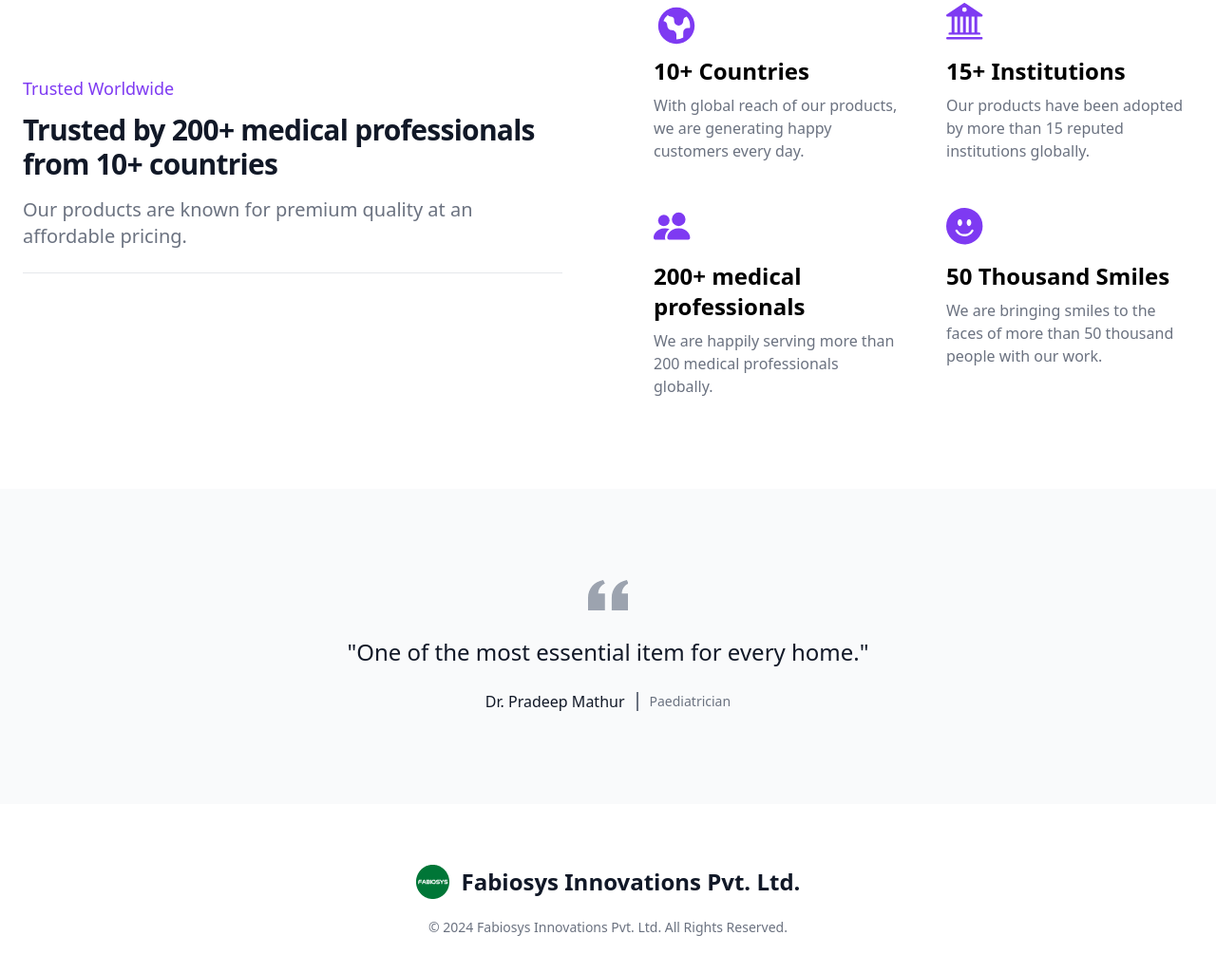
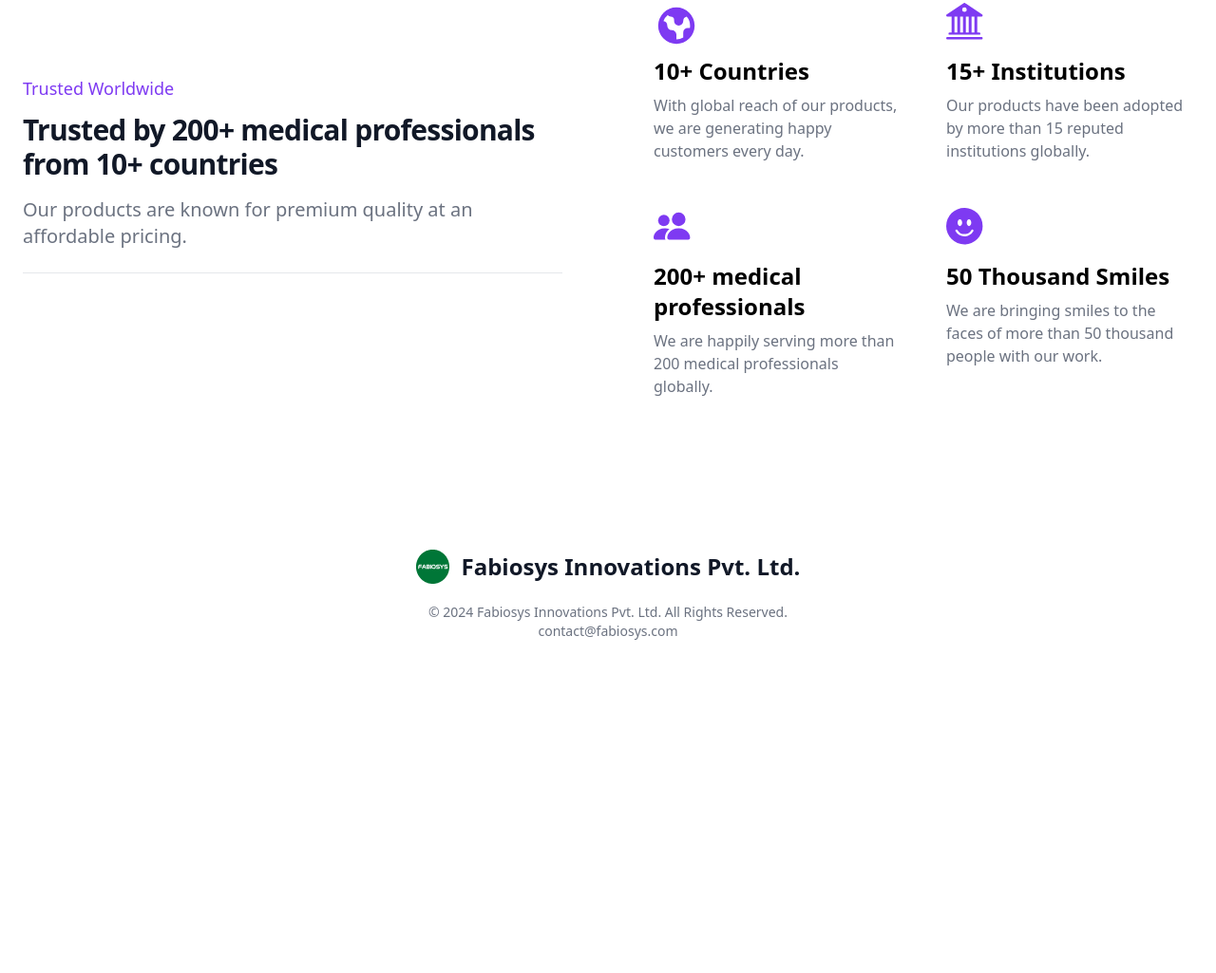
Before and after one commit to jeditreks/fabiosys, a website: page index.html in a window 1280 px wide. Shown: the part 2503-3528 px from the top of the page at 95% size. After the commit the page ends 3242 px from the top, so only its background shows below. Drawn offline with nearby package versions, Linux system fonts and the light colour scheme.

Commit message:
Update index.html

```diff
--- a/index.html
+++ b/index.html
@@ -222,25 +222,7 @@
       </section>
     <!-- End block -->
     <!-- Start block -->
-    <section class="bg-gray-50 dark:bg-gray-800">
-        <div class="max-w-screen-xl px-4 py-8 mx-auto text-center lg:py-24 lg:px-6">
-            <figure class="max-w-screen-md mx-auto">
-                <svg class="h-12 mx-auto mb-3 text-gray-400 dark:text-gray-600" viewBox="0 0 24 27" fill="none" xmlns="http://www.w3.org/2000/svg">
-                    <path d="M14.017 18L14.017 10.609C14.017 4.905 17.748 1.039 23 0L23.995 2.151C21.563 3.068 20 5.789 20 8H24V18H14.017ZM0 18V10.609C0 4.905 3.748 1.038 9 0L9.996 2.151C7.563 3.068 6 5.789 6 8H9.983L9.983 18L0 18Z" fill="currentColor"/>
-                </svg>
-                <blockquote>
-                    <p class="text-xl font-medium text-gray-900 md:text-2xl dark:text-white">"One of the most essential item for every home."</p>
-                </blockquote>
-                <figcaption class="flex items-center justify-center mt-6 space-x-3">
 
-                    <div class="flex items-center divide-x-2 divide-gray-500 dark:divide-gray-700">
-                        <div class="pr-3 font-medium text-gray-900 dark:text-white">Dr. Pradeep Mathur</div>
-                        <div class="pl-3 text-sm font-light text-gray-500 dark:text-gray-400">Paediatrician</div>
-                    </div>
-                </figcaption>
-            </figure>
-        </div>
-      </section>
     <!-- End block -->
     <!-- Start block -->
 
@@ -260,6 +242,8 @@
                 </a>
                 <span class="block text-sm text-center text-gray-500 dark:text-gray-400">© 2024 Fabiosys Innovations Pvt. Ltd. All Rights Reserved.
                 </span>
+		<span class="block text-sm text-center text-gray-500 dark:text-gray-400"> contact@fabiosys.com
+                </span>
 
             </div>
         </div>
```
